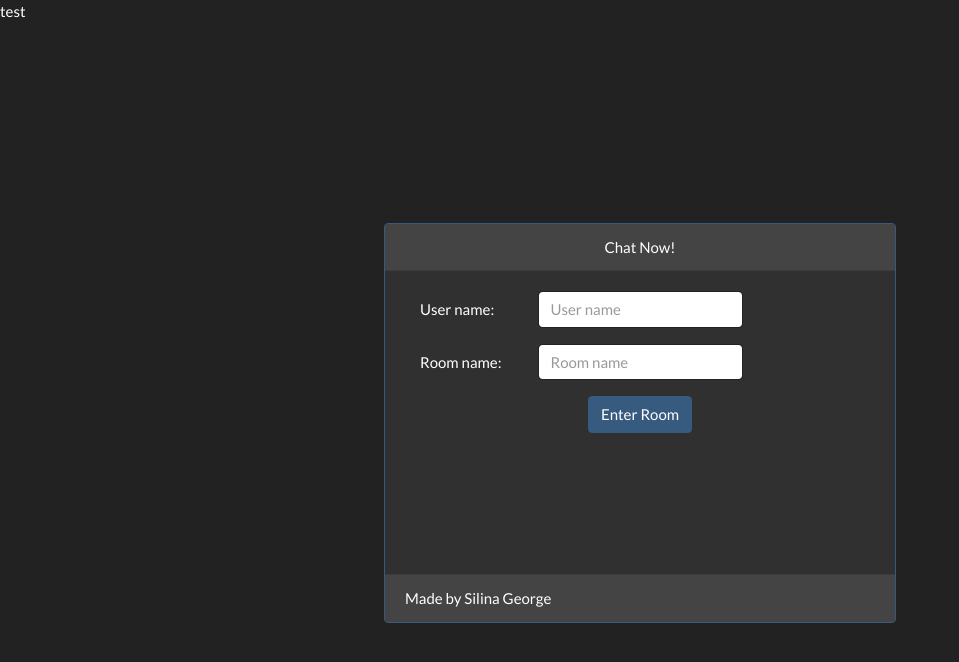
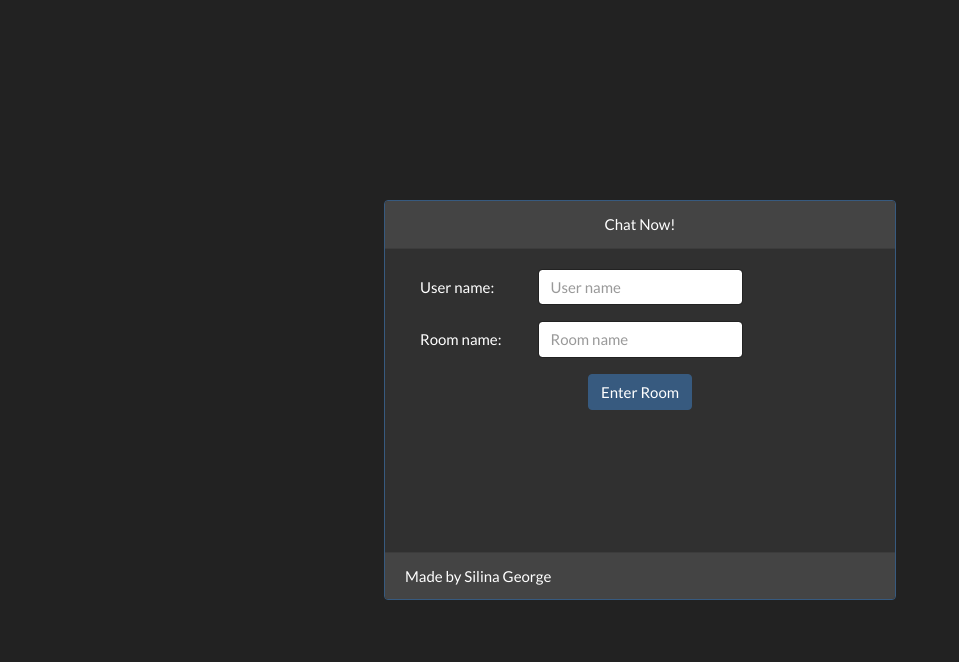
Before and after one commit to SilinaGeorge/ChatRoom, a React (Create React App) app in the folder client/: page / in a window 1280 px wide. Shown: the top 662 px of the page, without its empty margins (0-959 px from the left). Built offline with nearby package versions, Linux system fonts and the light colour scheme.

Commit message:
prod fixes

```diff
--- a/client/public/index.html
+++ b/client/public/index.html
@@ -27,7 +27,6 @@
     <title>React App</title>
   </head>
   <body>
-    <p>test</p>
     <noscript>You need to enable JavaScript to run this app.</noscript>
     <div id="root"></div>
     <!--
--- a/client/src/components/Room/Room.js
+++ b/client/src/components/Room/Room.js
@@ -21,7 +21,7 @@ const Room = () => {
 
     const usernameSelector = useSelector((state) => state.username)
     const roomnameSelector = useSelector((state) => state.roomname)
-    const URL = 'localhost:5000'
+    const URL = 'https://chat--now.herokuapp.com/'
 
 
 
```
